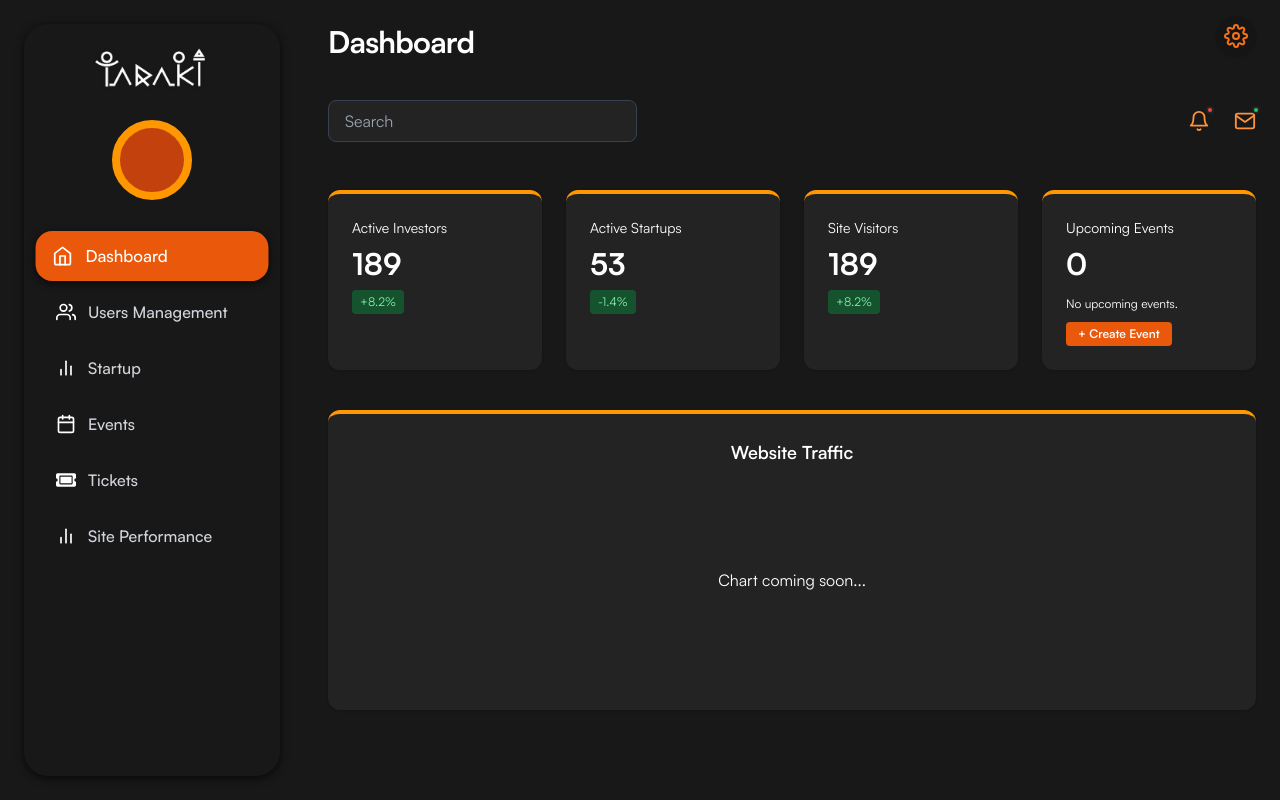
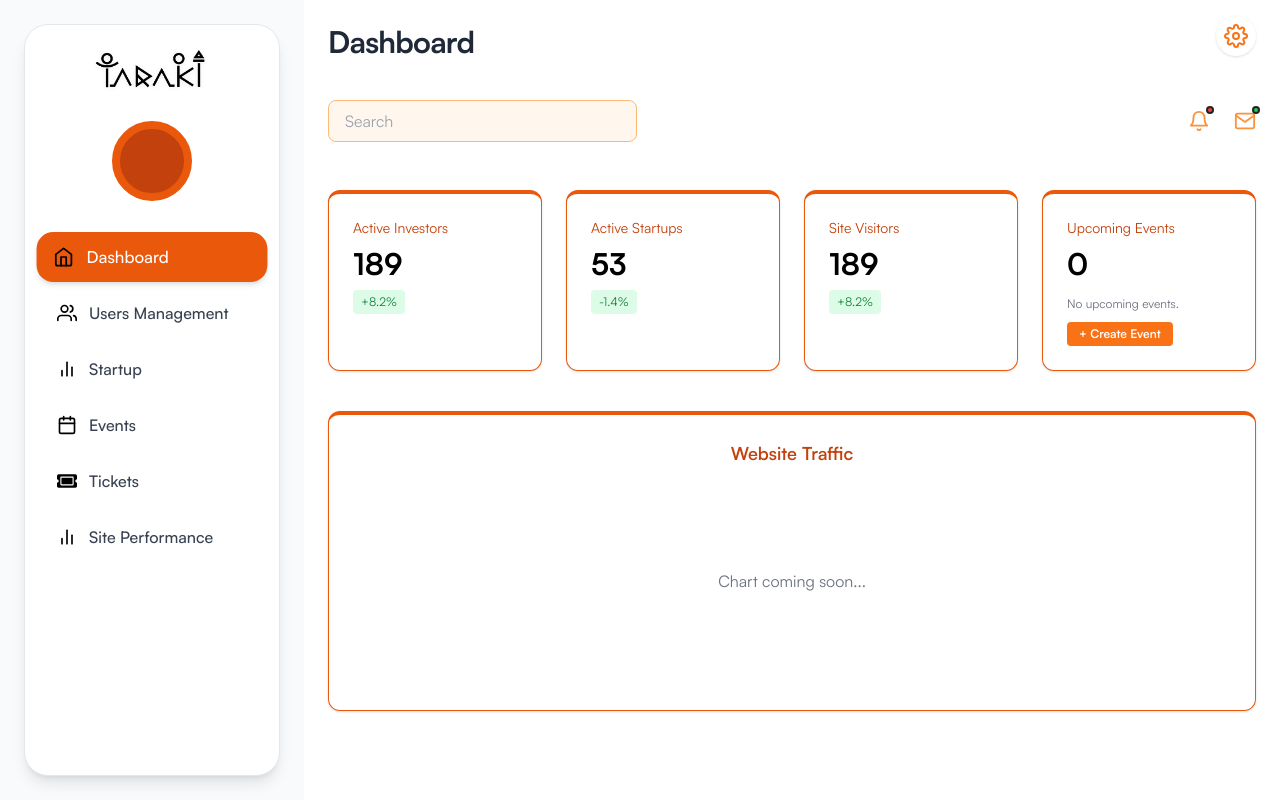
Before and after one commit to jessyforg/KapitalxTaraki, a React (Create React App) app: page /admin in a window 1280 px wide. Built offline with nearby package versions, Linux system fonts and the light colour scheme.

Commit message:
Admin Dashboard Dark Mode Removal

```diff
--- a/src/components/AdminDashboard.js
+++ b/src/components/AdminDashboard.js
@@ -1,4 +1,4 @@
-import React, { useState } from 'react';
+import React, { useState, useEffect } from 'react';
 import { FiHome, FiCalendar, FiUsers, FiBarChart2, FiSettings, FiEdit2, FiPlus, FiBell, FiMail} from 'react-icons/fi';
 import { FaTicketAlt } from 'react-icons/fa'; // Add ticket icon
 import './styles.css'; // For custom calendar and dashboard styles
@@ -42,8 +42,12 @@
   const [tabs] = useState(initialTabs); // Remove setTabs since it's unused
   const [activeTab, setActiveTab] = useState('dashboard');
   const [darkMode, setDarkMode] = useState(() => {
-      const stored = localStorage.getItem('admin-dashboard-dark-mode');
-      return stored === null ? true : stored === 'true';
+    try {
+      return localStorage.getItem("taraki-dark-mode") === "true";
+    } catch (e) {
+      console.warn('Error accessing localStorage:', e);
+      return false;
+    }
   });
   const [eventModal, setEventModal] = useState({ open: false, event: null, date: null });
   const [calendarDate, setCalendarDate] = useState(new Date());
@@ -111,14 +115,18 @@
   const [ticketSearch, setTicketSearch] = useState('');
   const [chatAnim, setChatAnim] = useState(false);
 
-    // Update body class and localStorage on darkMode change
-    React.useEffect(() => {
+  // Add useEffect to sync with document class
+  useEffect(() => {
     if (darkMode) {
-        document.body.classList.add('dark');
+      document.documentElement.classList.add("dark");
     } else {
-        document.body.classList.remove('dark');
+      document.documentElement.classList.remove("dark");
     }
-      localStorage.setItem('admin-dashboard-dark-mode', darkMode);
+    try {
+      localStorage.setItem("taraki-dark-mode", darkMode);
+    } catch (e) {
+      console.warn('Error accessing localStorage:', e);
+    }
   }, [darkMode]);
 
   // Helper to get events for a specific date
```
Lines whose indentation alone changed are shown as unchanged.
